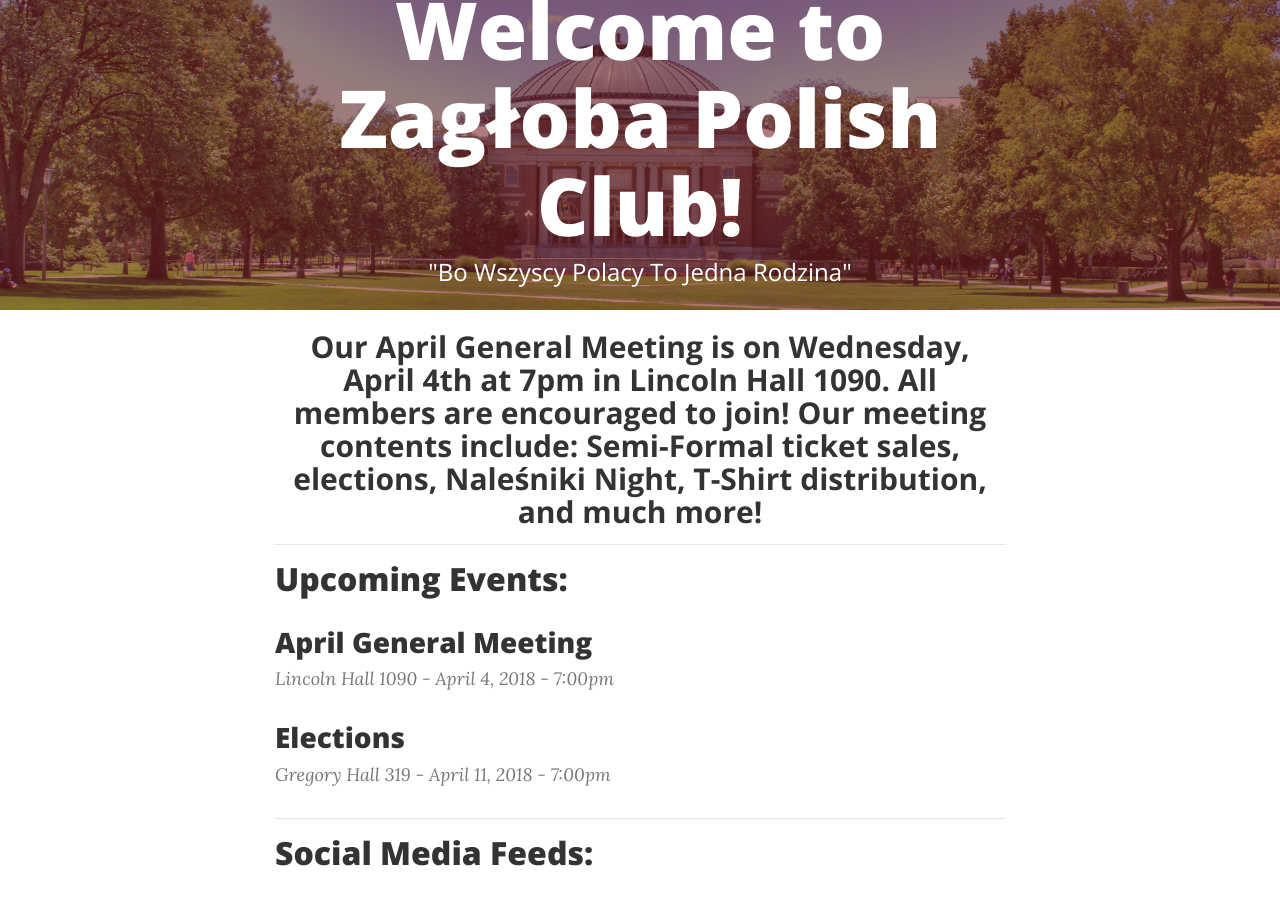
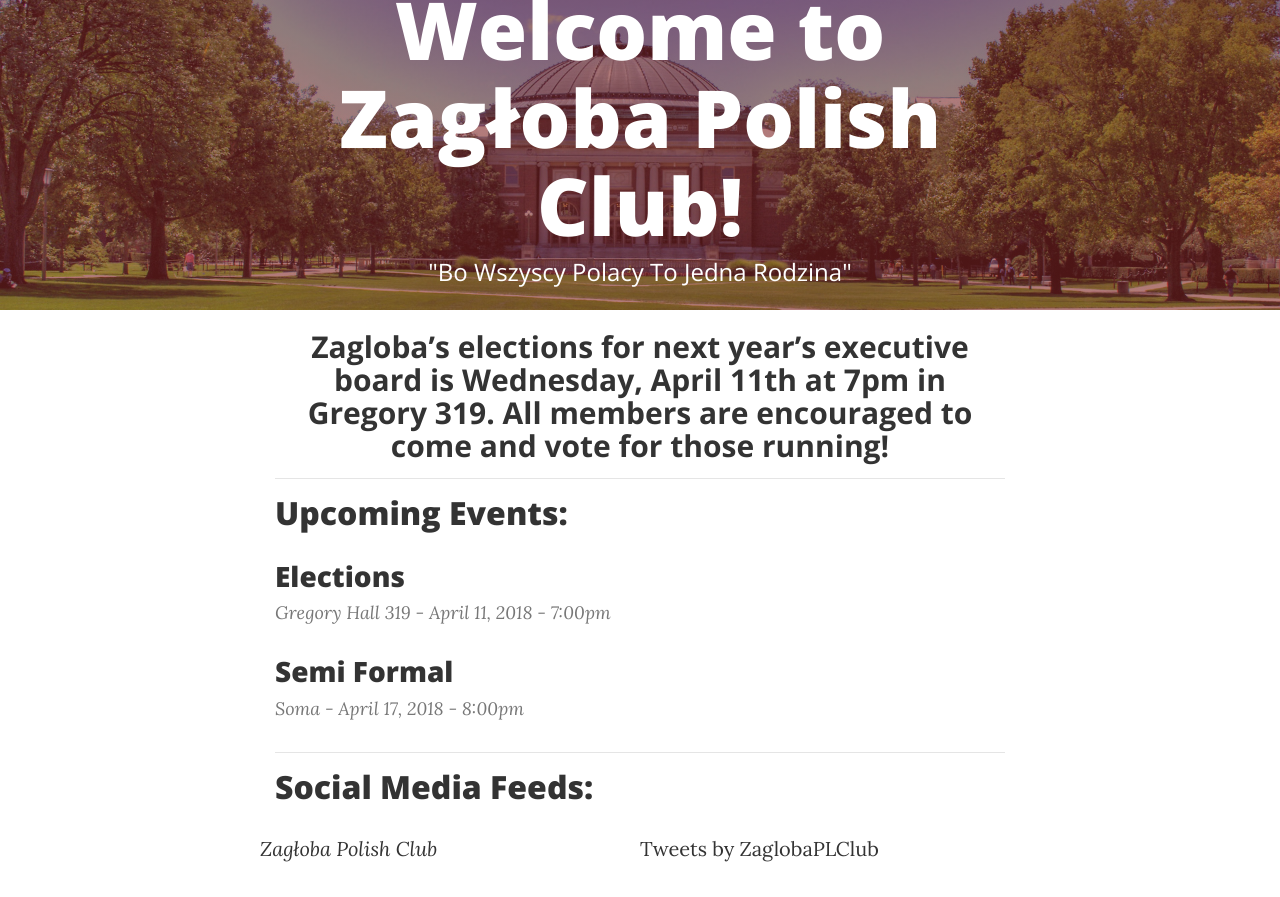
Before and after one commit to ZaglobaWebmaster/zagloba-website, a plain HTML site: page index.html in a window 1280 px wide. Shown: the part 90-987 px from the top of the page. Drawn offline with nearby package versions, Linux system fonts and the light colour scheme; a script that the page names is missing.

Commit message:
Update index.html

```diff
--- a/index.html
+++ b/index.html
@@ -94,21 +94,21 @@
       <div class="row">
         <div class="col-lg-8 col-md-10 mx-auto">
           <h2 class="section-heading" style="margin-top: 20px; text-align: center; font-size: 30px;">
-		    Our April General Meeting is on Wednesday, April 4th at 7pm in Lincoln Hall 1090. All members are encouraged to join! Our meeting contents include: Semi-Formal ticket sales, elections, Naleśniki Night, T-Shirt distribution, and much more!
+		    Zagloba’s elections for next year’s executive board is Wednesday, April 11th at 7pm in Gregory 319. All members are encouraged to come and vote for those running!
 		  </h2>
           <hr>
           <div class="post-preview">
             <h2 class="post-title" style="margin-bottom: 30px">
               Upcoming Events:
-            </h2>
-            <h3 class="post-subtitle">
-              April General Meeting
-            </h3>
-            <p class="post-meta">Lincoln Hall 1090 - April 4, 2018 - 7:00pm</p>
             <h3 class="post-subtitle">
               Elections
             </h3>
             <p class="post-meta">Gregory Hall 319 - April 11, 2018 - 7:00pm</p>
+            </h2>
+            <h3 class="post-subtitle">
+              Semi Formal
+            </h3>
+            <p class="post-meta">Soma - April 17, 2018 - 8:00pm</p>
           </div>
           <hr>
           <h2 class="post-title" style="margin-bottom: 30px">
```
